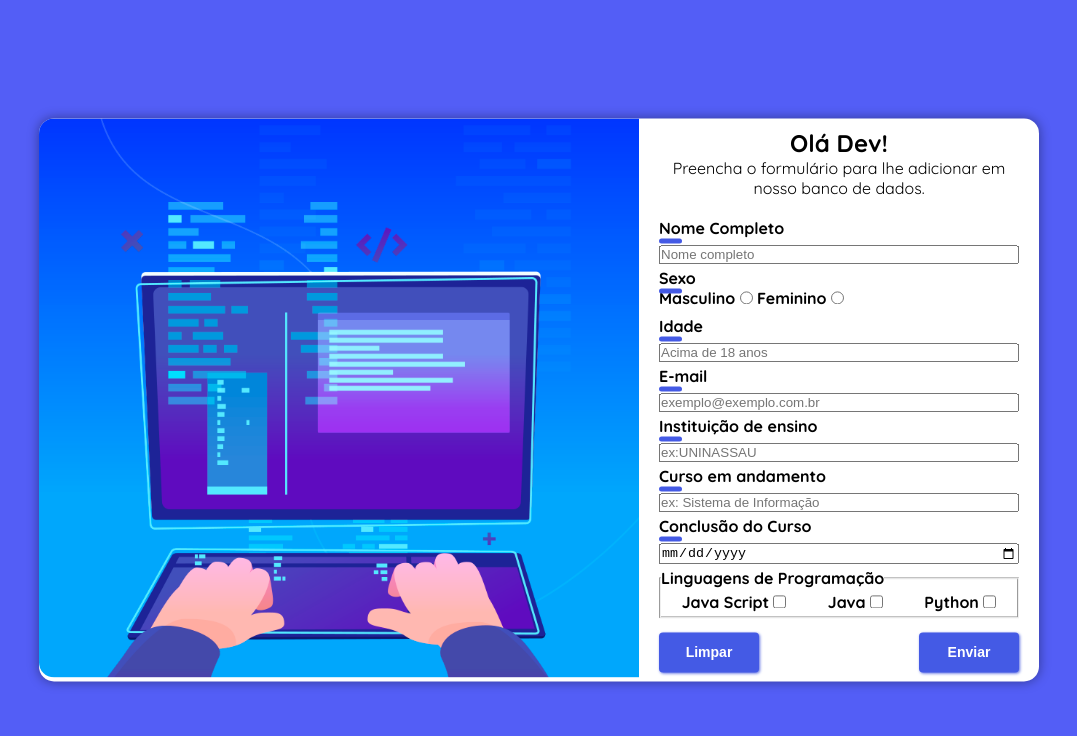
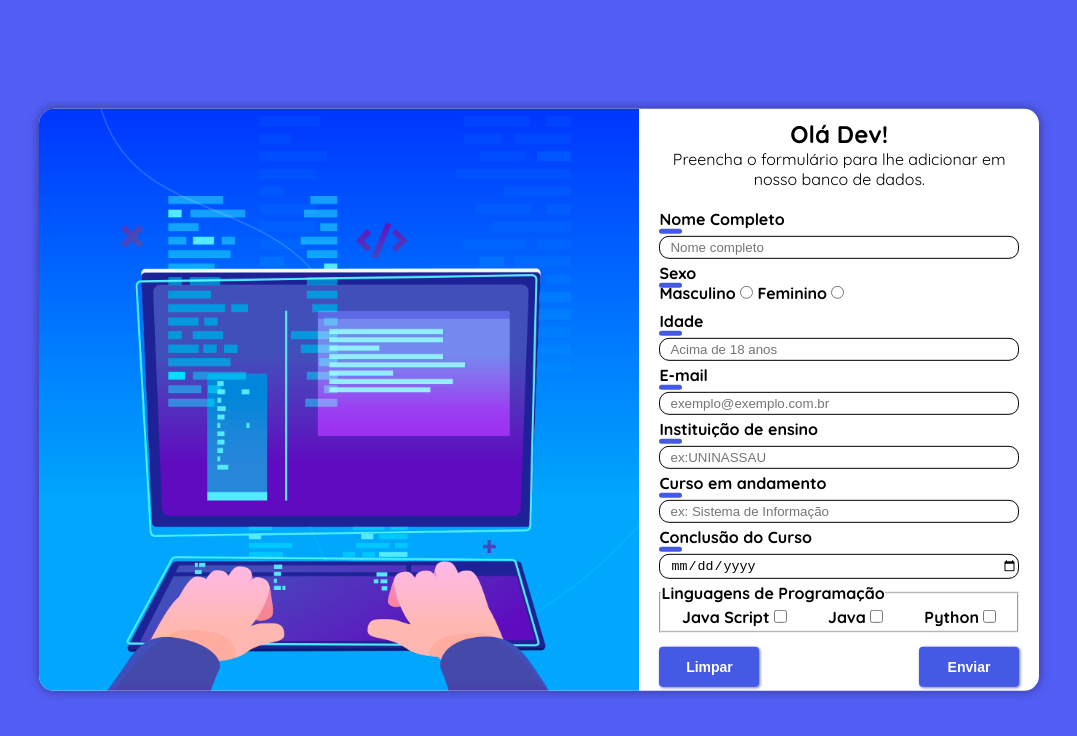
Before and after one commit to Joffre-Quintas/2.PrimeiroFormulario, a plain HTML site: page index.html in a window 1280 px wide. Shown: the whole page, without its empty margins (101-1178 px from the left). Drawn offline with Linux system fonts and the light colour scheme.

Commit message:
Corrigido bug na imagem.

```diff
--- a/style.css
+++ b/style.css
@@ -23,8 +23,13 @@ body{
     box-shadow: 0px 0px 12px rgba(0, 0, 0, 0.411);
     background-color: white;
 }
+.dev-img{
+    width: auto;
+    height: auto;
+}
 img{
-    width: 600px;
+    width: 100%;
+    height: 100%;
     border-radius: 15px 0px 0px 15px;
 }
 .form{
@@ -82,8 +87,13 @@ button:hover{
     background-color:rgb(128, 141, 228);
     font-size: 15px;
 }
+input{
+    padding: 3px 0px 3px 10px;
+    border: 1px solid black;
+    border-radius: 10px;
+    outline: none;
+}
 input:focus{
     border: none;
-    outline: 2px solid rgb(58, 80, 221);
-    outline-width: 2px;
+    border: 2px solid rgb(58, 80, 221);
 }
```
